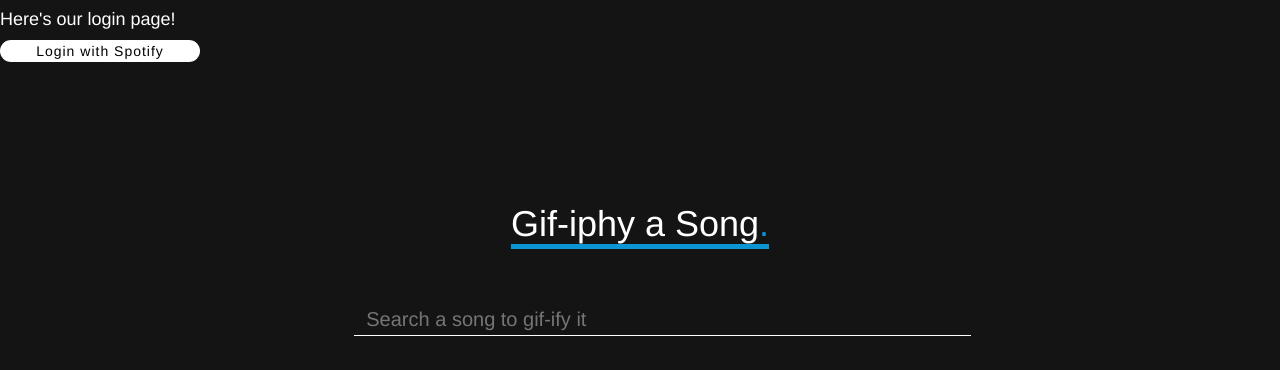
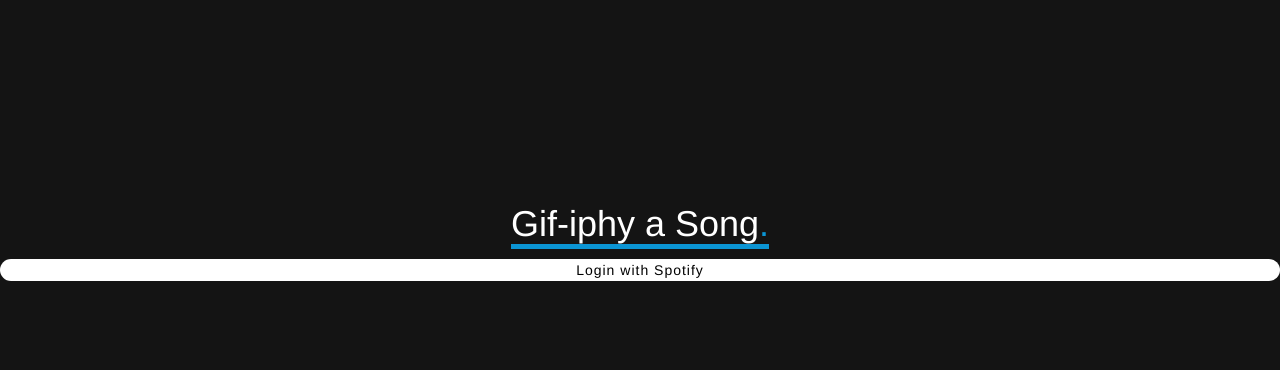
Before and after one commit to Matumbiroo/Matumbiroo, a React (Create React App) app in the folder client/: page /giphy in a window 1280 px wide. Shown: the top 370 px of the page. Built offline with nearby package versions, Linux system fonts and the light colour scheme; what spotify-web-api-js would draw is missing.

Commit message:
fixing spotify login page

```diff
--- a/client/src/index.css
+++ b/client/src/index.css
@@ -238,21 +238,6 @@
     display: grid;
     grid-template-columns: repeat(8, 1fr);
     grid-template-rows: 2em 4em 16em repeat(3, 2em);
-}
-.search-bar {
-    padding-bottom: 5px;
-    padding-left: 12px;
-    font-size: 20px;
-    font-weight: 200;
-    outline-color: white;
-    outline-width: 1.5px;
-    background-color: transparent;
-    border: none;
-    border-bottom: 0.5px solid white;
-    grid-row: 4;
-    grid-column: 3 / 7;
-    width: 617px;
-    height: 28px;
 }
 .login-btn {
     grid-column: 8;
@@ -609,3 +594,12 @@
 .recent-fifty-link {
     grid-column: 3;
 }
+.overflow {
+    height: 300px;
+    width: 600px;
+    margin-left: 15em;
+    margin-top: 22em;
+    overflow-x: scroll;
+    overflow-y: hidden;
+    background-color: #eee;
+}
--- a/client/src/main/routes/giphy-search-landing/GiphySearchComponent.js
+++ b/client/src/main/routes/giphy-search-landing/GiphySearchComponent.js
@@ -9,12 +9,8 @@
         <div className="wrapper">
             <div className="title">
                 <h1>Gif-iphy a Song<span className="blue-period">.</span></h1>
-            </div>
-            <div className="login">
-                <h4>Here's our login page!</h4>
                 <a href="http://localhost:8080/login"><button className="login-btn">Login with Spotify</button></a>
             </div>
-            <input placeholder="Search a song to gif-ify it" className="search-bar" type="text"/>
         </div>
         )
     }
--- a/client/src/main/routes/giphy-search-landing/GiphySearchContainer.js
+++ b/client/src/main/routes/giphy-search-landing/GiphySearchContainer.js
@@ -1,5 +1,7 @@
 import React from 'react';
 import GiphySearchComponent from './GiphySearchComponent';
+import {connect} from 'react-redux';
+import * as actionCreators from 'redux';
 
 class GiphySearchContainer extends React.Component {
     render() {
@@ -9,4 +11,8 @@
     }
 }
 
-export default GiphySearchContainer;
+const mapStateToProps = (state) => {
+    return state
+};
+
+export default connect(mapStateToProps, actionCreators)(GiphySearchContainer);
--- a/client/src/redux/actions/actions.js
+++ b/client/src/redux/actions/actions.js
@@ -110,6 +110,7 @@
     }
 }
 
+
 export function setCurrentSongAudio(currentSongAudio) {
     return {
         type: "SET_CURRENT_SONG_AUDIO",
--- a/client/src/redux/reducers/reducers.js
+++ b/client/src/redux/reducers/reducers.js
@@ -33,6 +33,13 @@
         }}]
     },
     currentSongAudio: [],
+    searchedSong: {
+        gifs: [{images: {
+            fixed_height: {
+                webp: ""
+            }
+        }}]
+    }
 };
 
 const mainReducer = function(state = initialState, action) {
```
